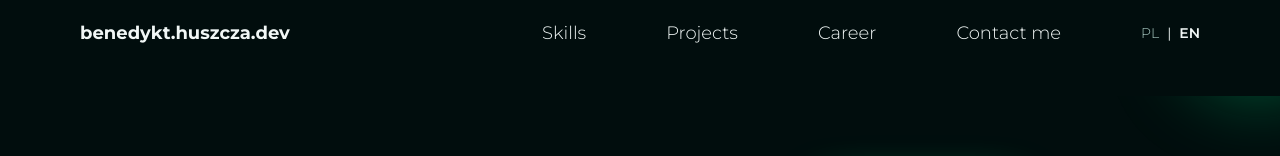
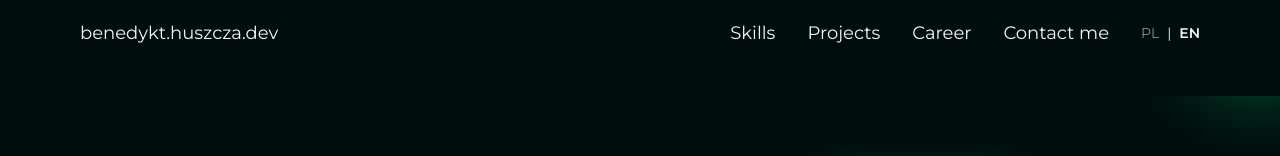
Before and after one commit to benhus8/benedykt-the-dev, a Next.js app in the folder frontend/: page /en in a window 1280 px wide. Shown: the top 156 px of the page. Built offline with nearby package versions, Linux system fonts and the light colour scheme.

Commit message:
extend package-lock and add hamburger to navbar

```diff
--- a/frontend/components/NavBar.jsx
+++ b/frontend/components/NavBar.jsx
@@ -1,25 +1,27 @@
 "use client";
 
-import { useEffect, useState } from "react";
+import { useState, useEffect } from "react";
 import { useRouter } from "next/navigation";
+import { Sling as Hamburger } from "hamburger-react";
 
-function NavItem({ text, targetId, bold = false }) {
+const NavItem = ({ text, targetId, onClick }) => {
   const handleClick = () => {
     const targetElement = document.getElementById(targetId);
     if (targetElement) {
       targetElement.scrollIntoView({ behavior: "smooth", block: "start" });
     }
+    if (onClick) onClick();
   };
 
   return (
-    <h1
+    <span
       onClick={handleClick}
-      className={`${bold ? "font-bold" : "font-light"} text-lg text-primary-white hover:text-primary-light cursor-pointer transition-all duration-300`}
+      className="cursor-pointer text-lg text-primary-white hover:text-primary-light transition-all duration-300"
     >
       {text}
-    </h1>
+    </span>
   );
-}
+};
 
 const LanguageSwitcher = () => {
   const router = useRouter();
@@ -72,6 +74,7 @@ const LanguageSwitcher = () => {
 
 export default function NavBar() {
   const [isScrolled, setIsScrolled] = useState(false);
+  const [isOpen, setIsOpen] = useState(false);
 
   useEffect(() => {
     const handleScroll = () => {
@@ -83,25 +86,64 @@ export default function NavBar() {
 
   return (
     <header
-      id="about-me"
       className={`transition-all duration-500 ease-in-out fixed w-full z-20 ${
-        isScrolled ? " bg-opacity-80 backdrop-blur-lg" : "bg-transparent"
+        isScrolled ? "bg-opacity-80 backdrop-blur-lg" : "bg-transparent"
       }`}
     >
-      <div className="py-5 px-20 flex justify-between whitespace-nowrap">
-        <div>
+      <div className="py-5 px-10 md:px-20 flex flex-row justify-between items-center ">
+        <div className="z-20">
           <NavItem text={"benedykt.huszcza.dev"} targetId="about-me" bold />
         </div>
 
-        <nav className="w-1/2 mr">
-          <div className="flex space-x-20 justify-end">
-            <NavItem text={"Skills"} targetId="stack" />
-            <NavItem text={"Projects"} targetId="experience" />
-            <NavItem text={"Career"} targetId="contact-me" />
-            <NavItem text={"Contact me"} targetId="contact-me" />
-            <LanguageSwitcher />
-          </div>
+        <div className="lg:hidden z-20">
+          <Hamburger toggled={isOpen} toggle={setIsOpen} color="#FFFFFF" />
+        </div>
+
+        <nav
+          className={`z-20 ${
+            isOpen ? "block" : "hidden"
+          } lg:flex lg:items-center lg:w-auto w-full`}
+        >
+          <ul className="lg:flex lg:space-x-8 space-y-5 lg:space-y-0 flex flex-col lg:flex-row items-center ">
+            <li>
+              <NavItem
+                text={"Skills"}
+                targetId="stack"
+                onClick={() => setIsOpen(false)}
+              />
+            </li>
+            <li>
+              <NavItem
+                text={"Projects"}
+                targetId="experience"
+                onClick={() => setIsOpen(false)}
+              />
+            </li>
+            <li>
+              <NavItem
+                text={"Career"}
+                targetId="contact-me"
+                onClick={() => setIsOpen(false)}
+              />
+            </li>
+            <li>
+              <NavItem
+                text={"Contact me"}
+                targetId="contact-me"
+                onClick={() => setIsOpen(false)}
+              />
+            </li>
+            <li>
+              <LanguageSwitcher />
+            </li>
+          </ul>
         </nav>
+        {isOpen && (
+          <div
+            className="fixed inset-0 bg-black  z-10"
+            onClick={() => setIsOpen(false)}
+          ></div>
+        )}
       </div>
     </header>
   );
--- a/frontend/package.json
+++ b/frontend/package.json
@@ -9,14 +9,17 @@
     "lint": "next lint"
   },
   "dependencies": {
+    "@agney/react-loading": "^0.1.2",
+    "@headlessui/react": "^2.2.0",
     "autoprefixer": "^10.4.20",
     "framer-motion": "^11.15.0",
+    "hamburger-react": "^2.5.2",
     "lucide-react": "^0.475.0",
     "next": "^15.1.1",
     "next-intl": "^3.26.2",
     "react": "^19.0.0",
     "react-dom": "^19.0.0",
-    "react-icons": "^5.4.0",
+    "react-icons": "^5.5.0",
     "react-simple-typewriter": "^5.0.1"
   },
   "devDependencies": {
```
Also changed, not shown: 1 other file (tests, documents, lock files or other folders).
